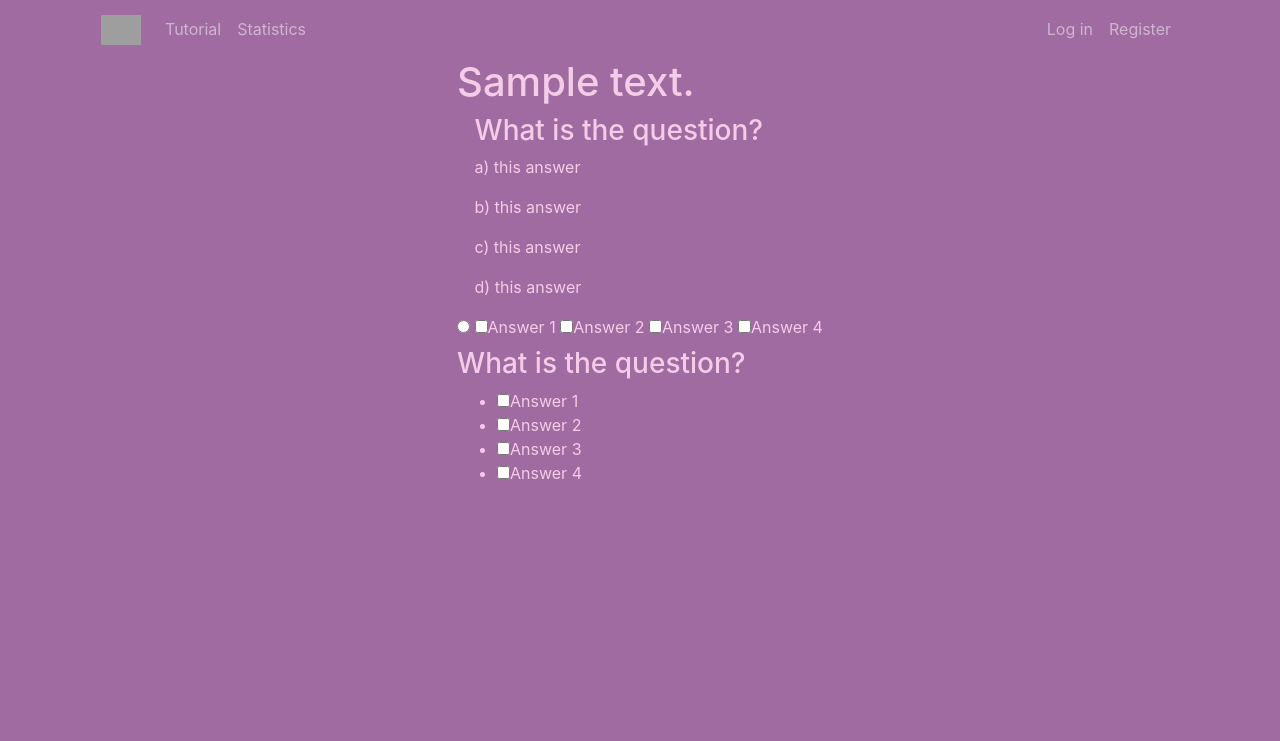
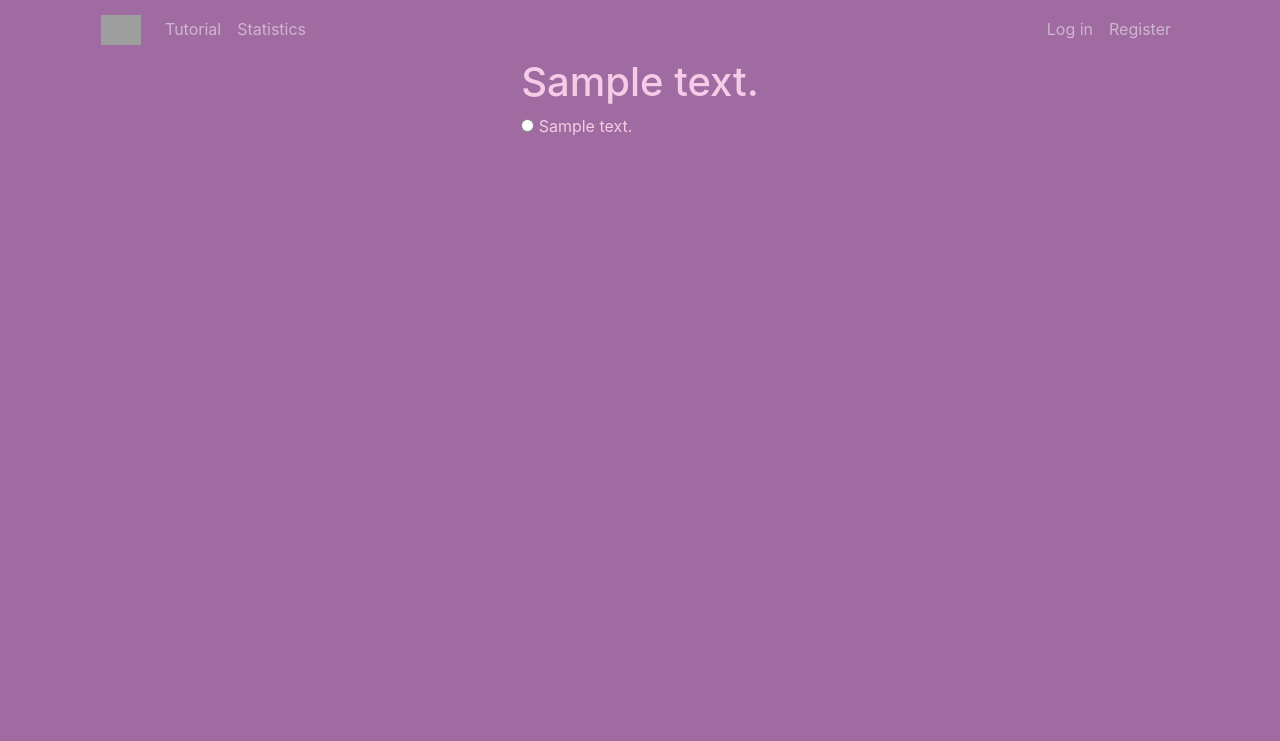
Before and after one commit to sanjerine/CITS3403-Poker, a Flask app: template app/templates/quiz.html in a window 1280 px wide. Shown: the top 741 px of the page. Run offline with Flask 2, Linux system fonts and the light colour scheme; the template is opened without the code that fills it: values that come from a table or form of the project are taken from there, others are empty; tables that the repository leaves empty hold one stand-in row (values such as "Sample post"); some libraries are stand-ins or nearby versions; grey boxes are pictures that could not be loaded.

Commit message:
Update quiz.html

```diff
--- a/app/templates/quiz.html
+++ b/app/templates/quiz.html
@@ -15,39 +15,11 @@
                 <h1 class="question">{{question.questionbody}}</h1>
                 <div class = "answers">
                     {%for answer in question.answers%}
-                        <input type = "radio" name = "{{question.id}}" id = {{answer.id}}" value = "{{answer.answerbody}}" required>
-                        <label for="{{answer.id}}> {{answer.answerbody}} </label>
+                        <input type = "radio" name = "{{question.id}}" id = "{{answer.id}}" value = "{{answer.answerbody}}" required>
+                        <label for="{{answer.id}}"> {{answer.answerbody}} </label>
                     {% endfor %}
                 </div>
             </div>
             {% endfor %}
-
-
-        <div style="display:flex;flex-direction:column;">
-            <div class="question"><h3>What is the question?</h3></div>
-            <div class="answers">
-                <p>a) this answer</p>
-                <p>b) this answer</p>
-                <p>c) this answer</p>
-                <p>d) this answer</p>
-            </div>
-            <div class="answer">
-                    <input id="answer1" type="checkbox">Answer 1
-                    <input id="answer2" type="checkbox">Answer 2
-                    <input id="answer4" type="checkbox">Answer 3
-                    <input id="answer3" type="checkbox">Answer 4
-            </div>
-        </div>
-        <div style="display:flex;flex-direction:column;">
-            <div class="question"><h3>What is the question?</h3></div>
-            <div class="answer">
-                <ul>
-                    <li id="answer1"><input id="answer1" type="checkbox">Answer 1</li>
-                    <li id="answer2"><input id="answer2" type="checkbox">Answer 2</li>
-                    <li id="answer3"><input id="answer3" type="checkbox">Answer 3</li>
-                    <li id="answer4"><input id="answer4" type="checkbox">Answer 4</li>
-                </ul>
-            </div>
-        </div>
     </div>
 {% endblock %}
```
